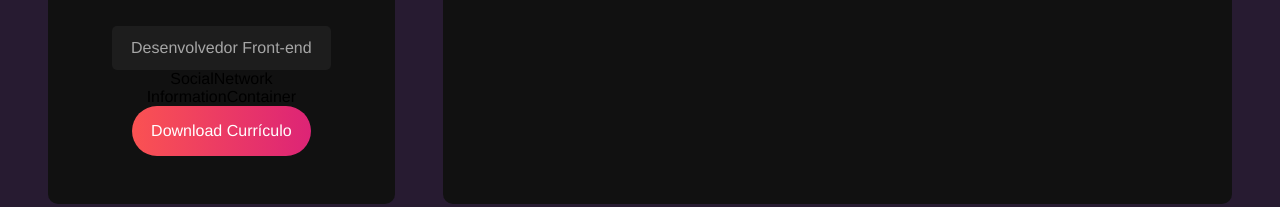
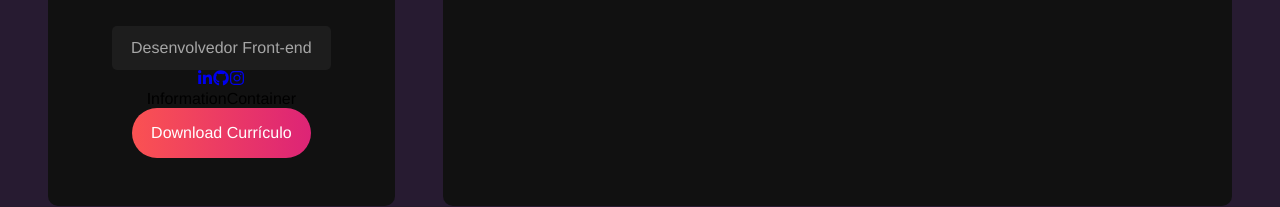
Before and after one commit to pedrohenrique-23/my-portfolio-react-sass, a React (Vite) app in the folder my-portfolio-react-sass/: page / in a window 1280 px wide. Shown: the part 466-673 px from the top of the page. Built offline with nearby package versions, Linux system fonts and the light colour scheme.

Commit message:
feat: created social networks component

```diff
--- a/my-portfolio-react-sass/src/components/SocialNetworks.jsx
+++ b/my-portfolio-react-sass/src/components/SocialNetworks.jsx
@@ -1,9 +1,23 @@
+import { FaLinkedinIn, FaGithub, FaInstagram } from 'react-icons/fa'
+
+import "../styles/components/socialnetworks.sass";
+
+const socialNetworks = [
+    { name: "linkedin", icon: <FaLinkedinIn /> },
+    { name: "github", icon: <FaGithub /> },
+    { name: "instagram", icon: <FaInstagram /> },
+]
+
 const SocialNetworks = () => {
 
     return (
-        <div>
-            SocialNetwork
-        </div>
+        <section id="social-networks">
+            {socialNetworks.map((network) => (
+                <a href="#" className='social-btn' id={network.name} key={network.name}>
+                    {network.icon}
+                </a>
+            ))}
+        </section>
     )
 }
 
```
